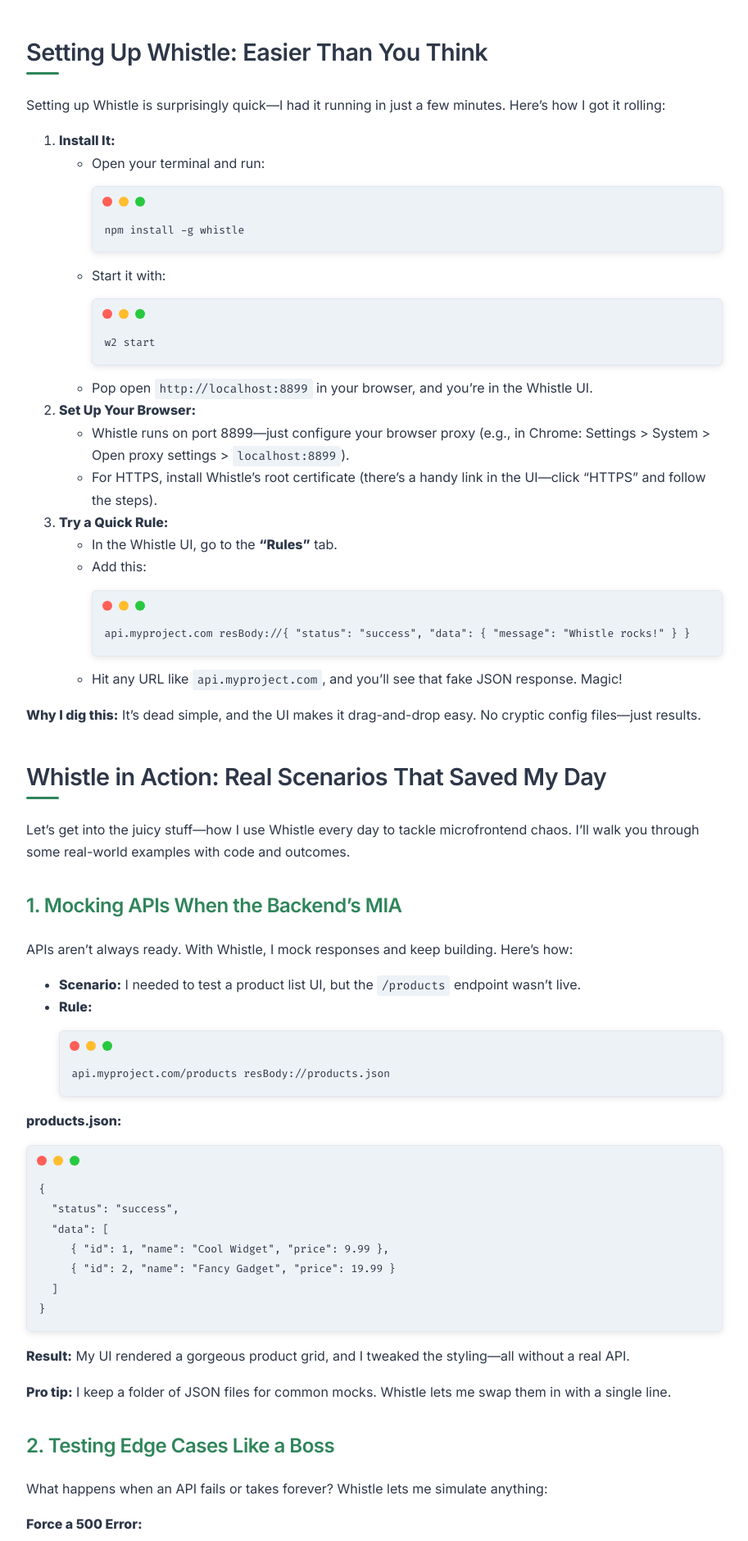
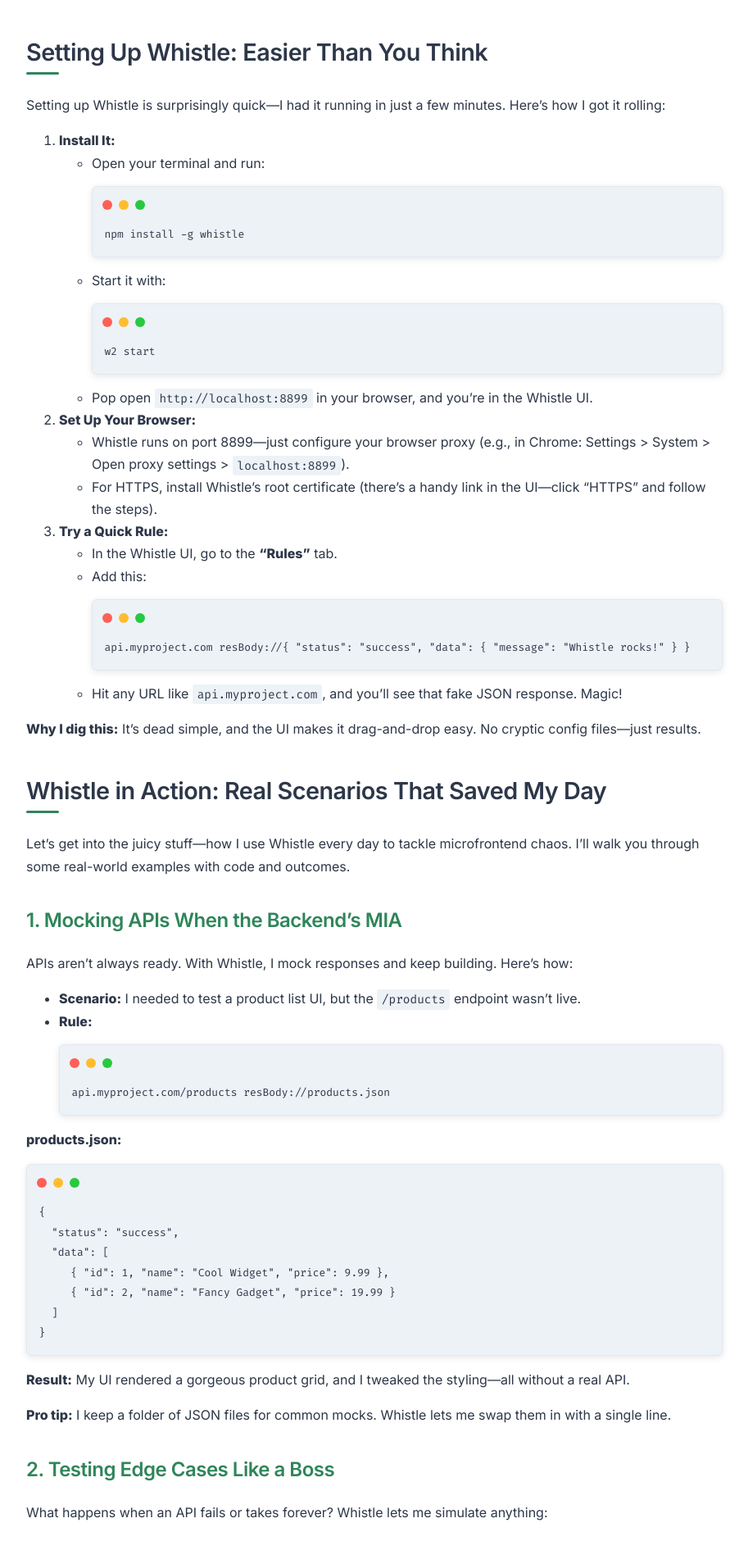
Before and after one commit to ryantzr1/ryantzr1.github.io, a Jekyll site: the page built from _posts/2025-03-02-using-whistle-for-proxy-changes.md, in a window 1280 px wide. Shown: the part 873-2753 px from the top of the page at 82% size, without its empty margins (183-1096 px from the left). Built offline with Jekyll 4.4.1, drawn with Linux system fonts in a browser that asks for light colours.

Commit message:
Add Whistle post

```diff
--- a/assets/css/custom.css
+++ b/assets/css/custom.css
@@ -145,7 +145,7 @@
   color: var(--text-color);
   border: 1px solid var(--border-color);
   border-radius: 6px;
-  padding: 2.8em 1em 1em; /* Increased top padding from 2.2em to 2.8em */
+  padding: 3.2em 1em 1em; /* Increased top padding from 2.8em to 3.2em */
   overflow-x: auto;
   position: relative;
   box-shadow: 0 2px 8px rgba(0,0,0,0.1);
@@ -154,8 +154,8 @@
 pre::before {
   content: "";
   position: absolute;
-  top: 12px; /* Increased from 8px to 12px */
-  left: 12px; /* Increased from 8px to 12px */
+  top: 16px; /* Increased from 12px to 16px */
+  left: 12px;
   width: 12px;
   height: 12px;
   border-radius: 50%;
```
